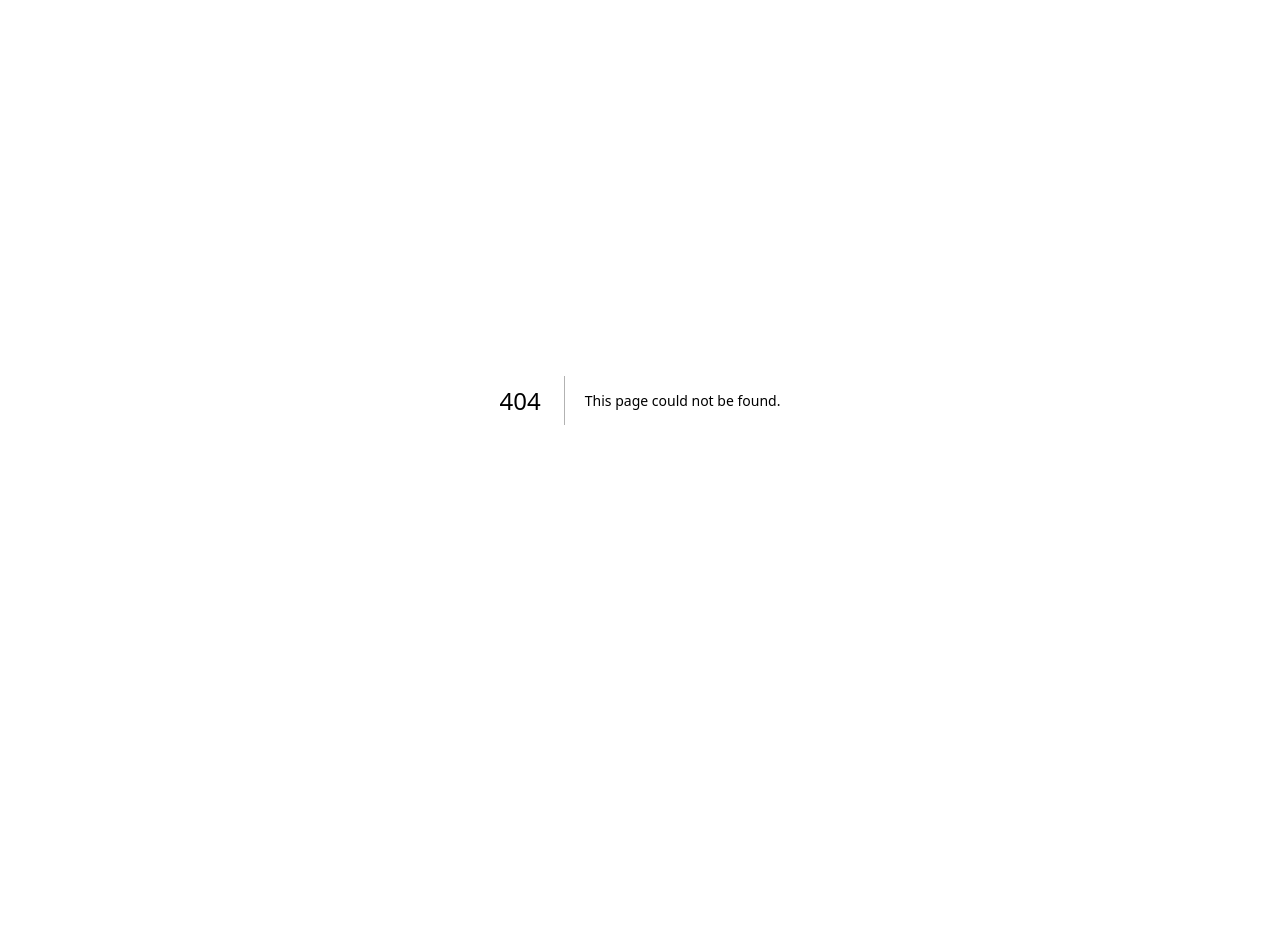
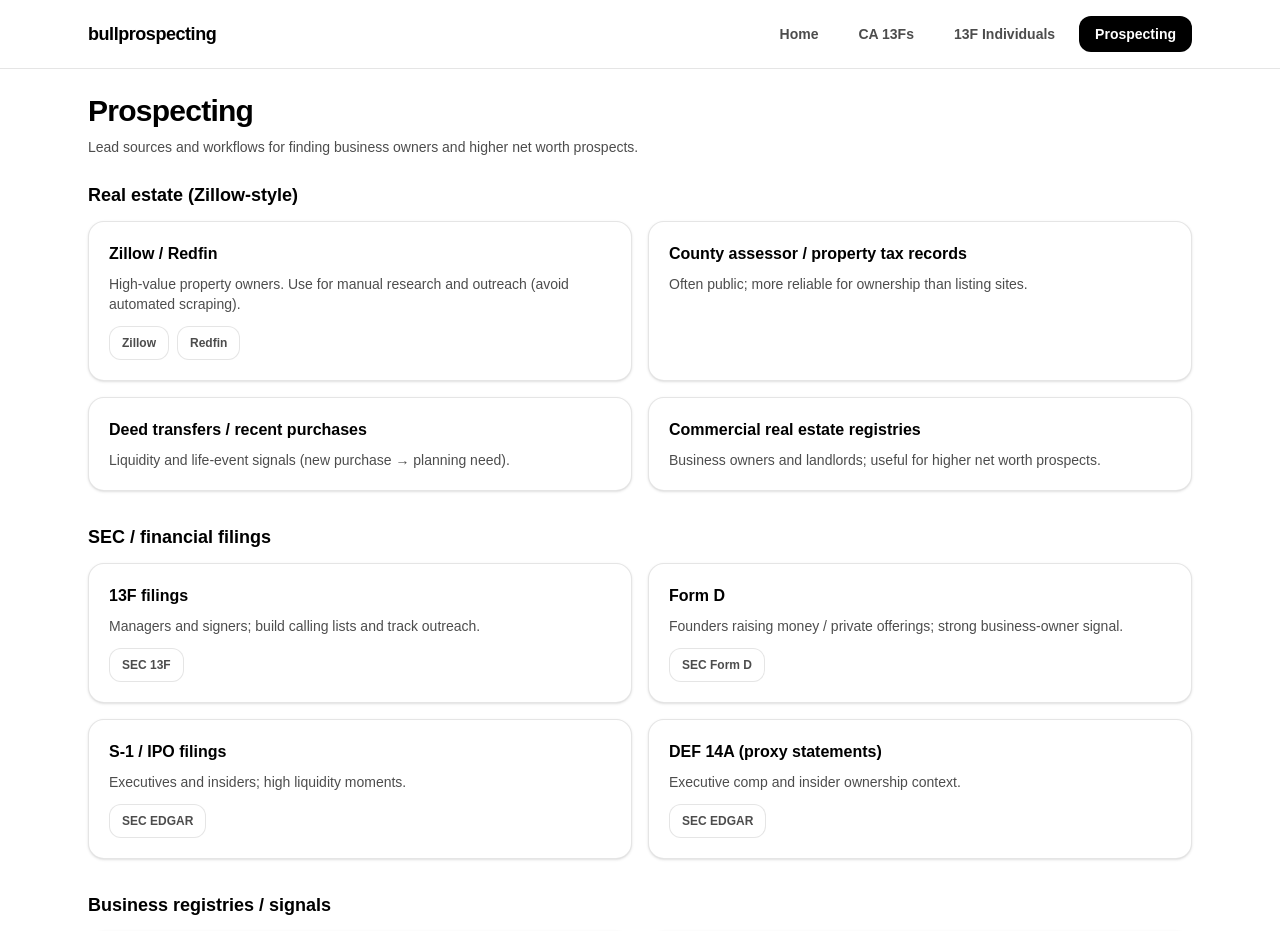
Before and after one commit to lugeorge8/bullprospecting, a Next.js app: page /prospecting in a window 1280 px wide. Before the commit this address had no page. Shown: the top 931 px of the page. Before the commit the page ends 800 px from the top, so only its background shows below. Built offline with nearby package versions, Linux system fonts and the light colour scheme.

Commit message:
Add Prospecting section with lead source ideas

```diff
--- /dev/null
+++ b/src/app/prospecting/page.tsx
@@ -0,0 +1,170 @@
+import { TopNav } from "@/components/nav";
+
+type SourceLink = { label: string; href: string };
+type SourceItem = { title: string; desc: string; links?: SourceLink[] };
+type SourceGroup = { group: string; items: SourceItem[] };
+
+const sources: SourceGroup[] = [
+  {
+    group: "Real estate (Zillow-style)",
+    items: [
+      {
+        title: "Zillow / Redfin",
+        desc: "High-value property owners. Use for manual research and outreach (avoid automated scraping).",
+        links: [
+          { label: "Zillow", href: "https://www.zillow.com/" },
+          { label: "Redfin", href: "https://www.redfin.com/" },
+        ],
+      },
+      {
+        title: "County assessor / property tax records",
+        desc: "Often public; more reliable for ownership than listing sites.",
+      },
+      {
+        title: "Deed transfers / recent purchases",
+        desc: "Liquidity and life-event signals (new purchase → planning need).",
+      },
+      {
+        title: "Commercial real estate registries",
+        desc: "Business owners and landlords; useful for higher net worth prospects.",
+      },
+    ],
+  },
+  {
+    group: "SEC / financial filings",
+    items: [
+      {
+        title: "13F filings",
+        desc: "Managers and signers; build calling lists and track outreach.",
+        links: [{ label: "SEC 13F", href: "https://www.sec.gov/edgar/search/" }],
+      },
+      {
+        title: "Form D",
+        desc: "Founders raising money / private offerings; strong business-owner signal.",
+        links: [{ label: "SEC Form D", href: "https://www.sec.gov/edgar/search/" }],
+      },
+      {
+        title: "S-1 / IPO filings",
+        desc: "Executives and insiders; high liquidity moments.",
+        links: [{ label: "SEC EDGAR", href: "https://www.sec.gov/edgar/search/" }],
+      },
+      {
+        title: "DEF 14A (proxy statements)",
+        desc: "Executive comp and insider ownership context.",
+        links: [{ label: "SEC EDGAR", href: "https://www.sec.gov/edgar/search/" }],
+      },
+    ],
+  },
+  {
+    group: "Business registries / signals",
+    items: [
+      {
+        title: "State Secretary of State business search",
+        desc: "Managers/members/officers. Useful for finding business owners by geography.",
+      },
+      {
+        title: "UCC filings",
+        desc: "Financing indicator for operating businesses.",
+      },
+      {
+        title: "SBA PPP (historical)",
+        desc: "Business ownership indicator (check compliance/ethics and data freshness).",
+      },
+    ],
+  },
+  {
+    group: "Professional directories",
+    items: [
+      {
+        title: "Bar association directories",
+        desc: "Partners often map to high income; verify outreach rules.",
+      },
+      {
+        title: "CPA directories",
+        desc: "Firm owners/partners; good for HNW business-owner adjacent prospects.",
+      },
+      {
+        title: "Medical practice owner directories",
+        desc: "High earning; ensure compliance before targeting.",
+      },
+    ],
+  },
+  {
+    group: "Paid enrichment",
+    items: [
+      {
+        title: "Apollo / ZoomInfo / Clearbit",
+        desc: "Find emails/domains and firm size quickly (paid).",
+      },
+      {
+        title: "Crunchbase",
+        desc: "Founder and funding/exits context (paid tiers).",
+      },
+    ],
+  },
+  {
+    group: "Event-driven (high intent)",
+    items: [
+      {
+        title: "M&A / acquisition press releases",
+        desc: "Liquidity events; great trigger for outreach.",
+      },
+      {
+        title: "New office openings / expansions / hiring spikes",
+        desc: "Growth signals; good for business-owner prospecting.",
+      },
+    ],
+  },
+] as const;
+
+export default function ProspectingPage() {
+  return (
+    <div className="min-h-screen bg-white text-black">
+      <TopNav active="prospecting" />
+
+      <main className="mx-auto w-full max-w-6xl p-6">
+        <div className="mb-6">
+          <h1 className="text-3xl font-semibold tracking-tight">Prospecting</h1>
+          <p className="mt-2 max-w-2xl text-sm text-black/70">
+            Lead sources and workflows for finding business owners and higher net
+            worth prospects.
+          </p>
+        </div>
+
+        <div className="space-y-8">
+          {sources.map((g) => (
+            <section key={g.group}>
+              <h2 className="text-lg font-semibold">{g.group}</h2>
+              <div className="mt-3 grid grid-cols-1 gap-4 sm:grid-cols-2">
+                {g.items.map((it) => (
+                  <div
+                    key={it.title}
+                    className="rounded-2xl border border-black/10 bg-white p-5 shadow-sm"
+                  >
+                    <div className="text-base font-semibold">{it.title}</div>
+                    <div className="mt-2 text-sm text-black/70">{it.desc}</div>
+                    {it.links?.length ? (
+                      <div className="mt-3 flex flex-wrap gap-2">
+                        {it.links.map((l) => (
+                          <a
+                            key={l.href}
+                            href={l.href}
+                            target="_blank"
+                            rel="noreferrer"
+                            className="rounded-xl border border-black/10 bg-white px-3 py-2 text-xs font-semibold text-black/70 hover:bg-black/5"
+                          >
+                            {l.label}
+                          </a>
+                        ))}
+                      </div>
+                    ) : null}
+                  </div>
+                ))}
+              </div>
+            </section>
+          ))}
+        </div>
+      </main>
+    </div>
+  );
+}
--- a/src/components/nav.tsx
+++ b/src/components/nav.tsx
@@ -5,7 +5,11 @@ const base =
 const activeCls =
   "rounded-xl bg-black px-4 py-2 text-sm font-semibold text-white";
 
-export function TopNav({ active }: { active?: "home" | "ca" | "ind" }) {
+export function TopNav({
+  active,
+}: {
+  active?: "home" | "ca" | "ind" | "prospecting";
+}) {
   return (
     <header className="border-b border-black/10 bg-white">
       <div className="mx-auto flex w-full max-w-6xl items-center justify-between gap-6 px-6 py-4">
@@ -29,6 +33,12 @@ export function TopNav({ active }: { active?: "home" | "ca" | "ind" }) {
           >
             13F Individuals
           </Link>
+          <Link
+            href="/prospecting"
+            className={active === "prospecting" ? activeCls : base}
+          >
+            Prospecting
+          </Link>
         </nav>
       </div>
     </header>
```
